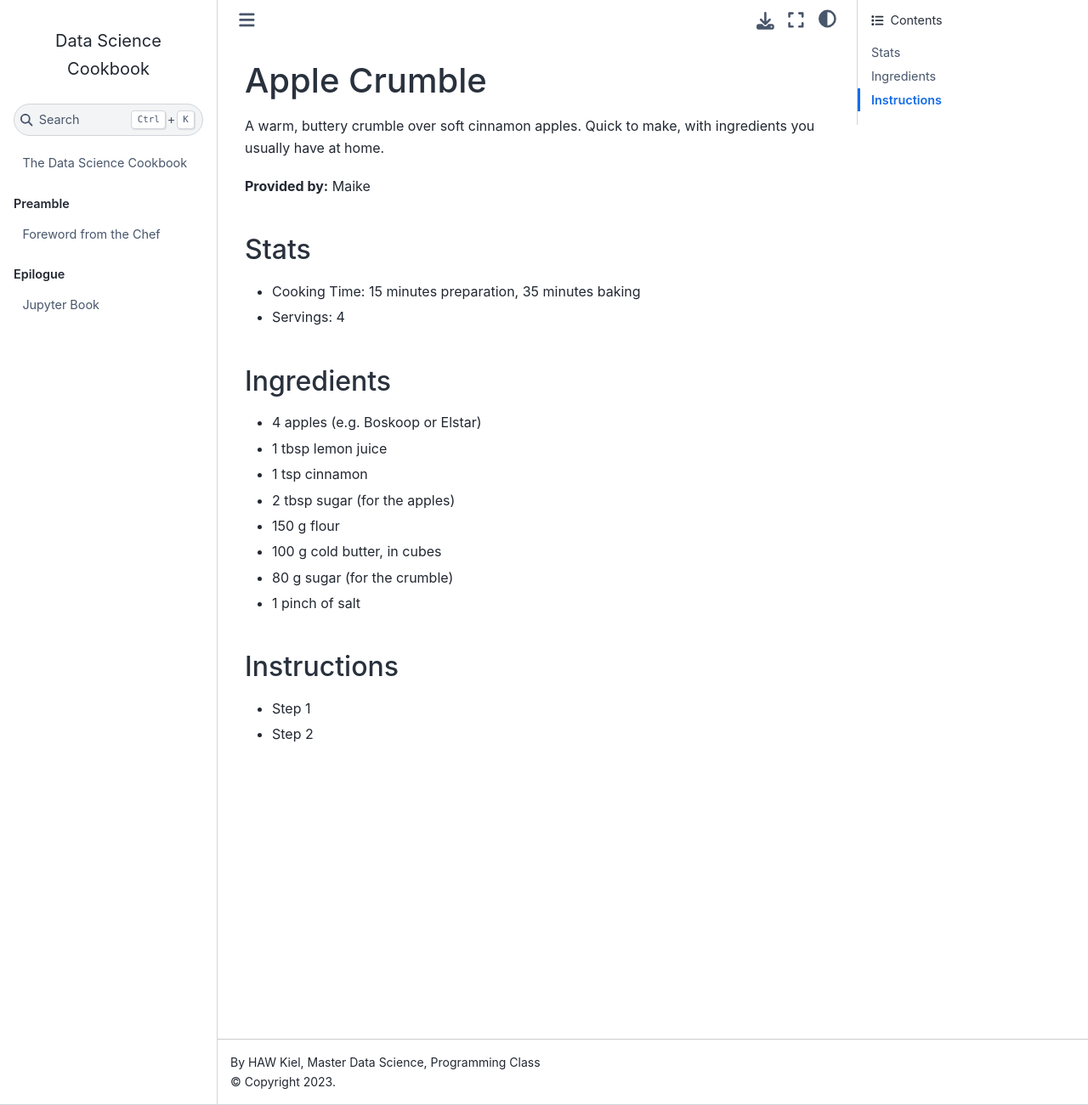
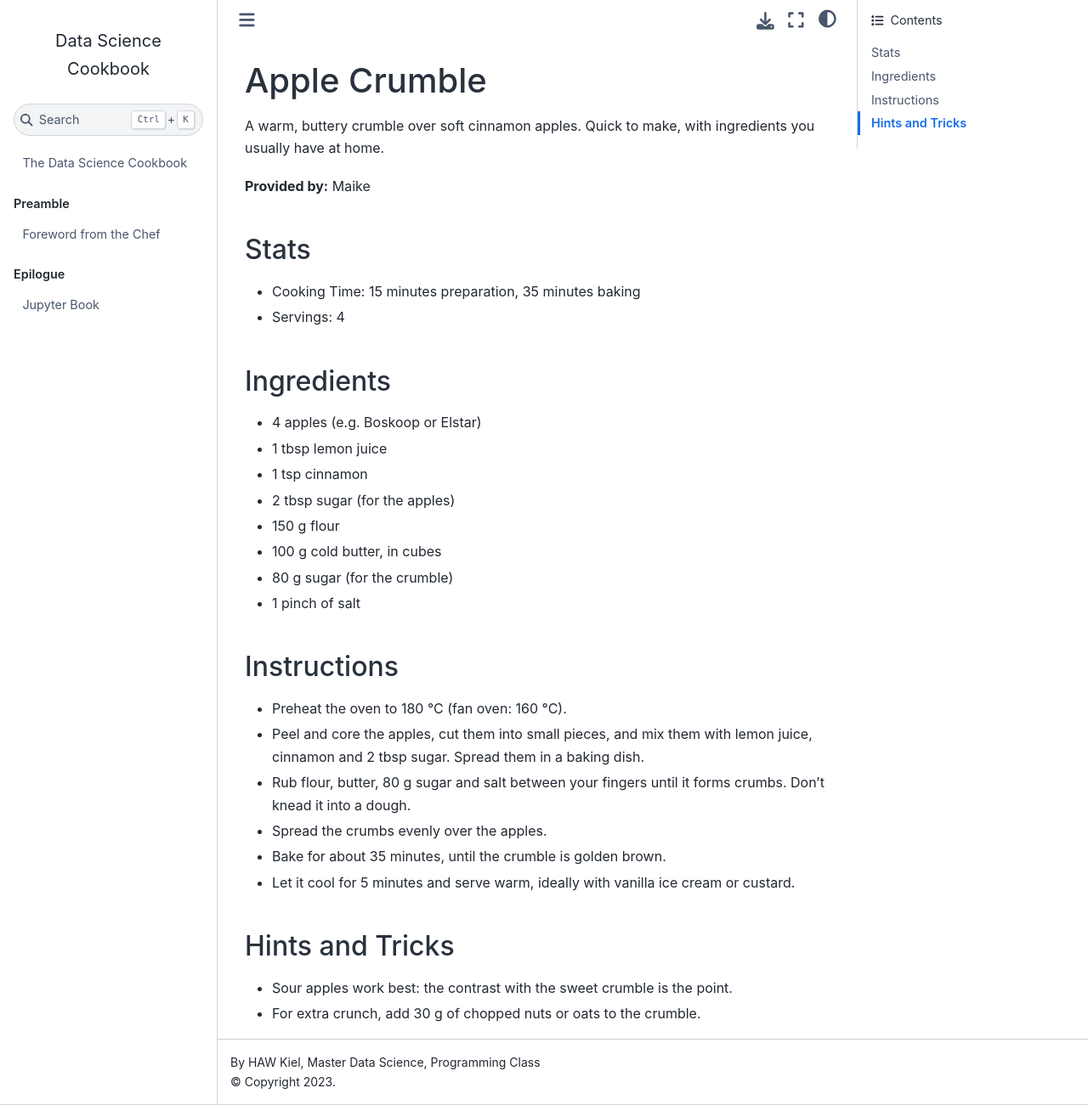
Before and after one commit to alirhml/data-science-cookbook, a Jupyter Book: the page built from recipes/2026-winter/apple-crumble/recipe.md, in a window 1280 px wide and 1301 px high. Shown: the whole window at 85% size. Built offline with Jupyter Book 1.0.4 settings and Sphinx 7.4.7 and the Sphinx Book theme 1.1.4, drawn with Linux system fonts in a browser that asks for light colours.

```diff
--- a/recipes/2026-winter/apple-crumble/recipe.md
+++ b/recipes/2026-winter/apple-crumble/recipe.md
@@ -18,5 +18,13 @@ A warm, buttery crumble over soft cinnamon apples. Quick to make, with ingredien
 - 1 pinch of salt
 
 ## Instructions
-- Step 1
-- Step 2
+- Preheat the oven to 180 °C (fan oven: 160 °C).
+- Peel and core the apples, cut them into small pieces, and mix them with lemon juice, cinnamon and 2 tbsp sugar. Spread them in a baking dish.
+- Rub flour, butter, 80 g sugar and salt between your fingers until it forms crumbs. Don't knead it into a dough.
+- Spread the crumbs evenly over the apples.
+- Bake for about 35 minutes, until the crumble is golden brown.
+- Let it cool for 5 minutes and serve warm, ideally with vanilla ice cream or custard.
+
+## Hints and Tricks
+- Sour apples work best: the contrast with the sweet crumble is the point.
+- For extra crunch, add 30 g of chopped nuts or oats to the crumble.
```
